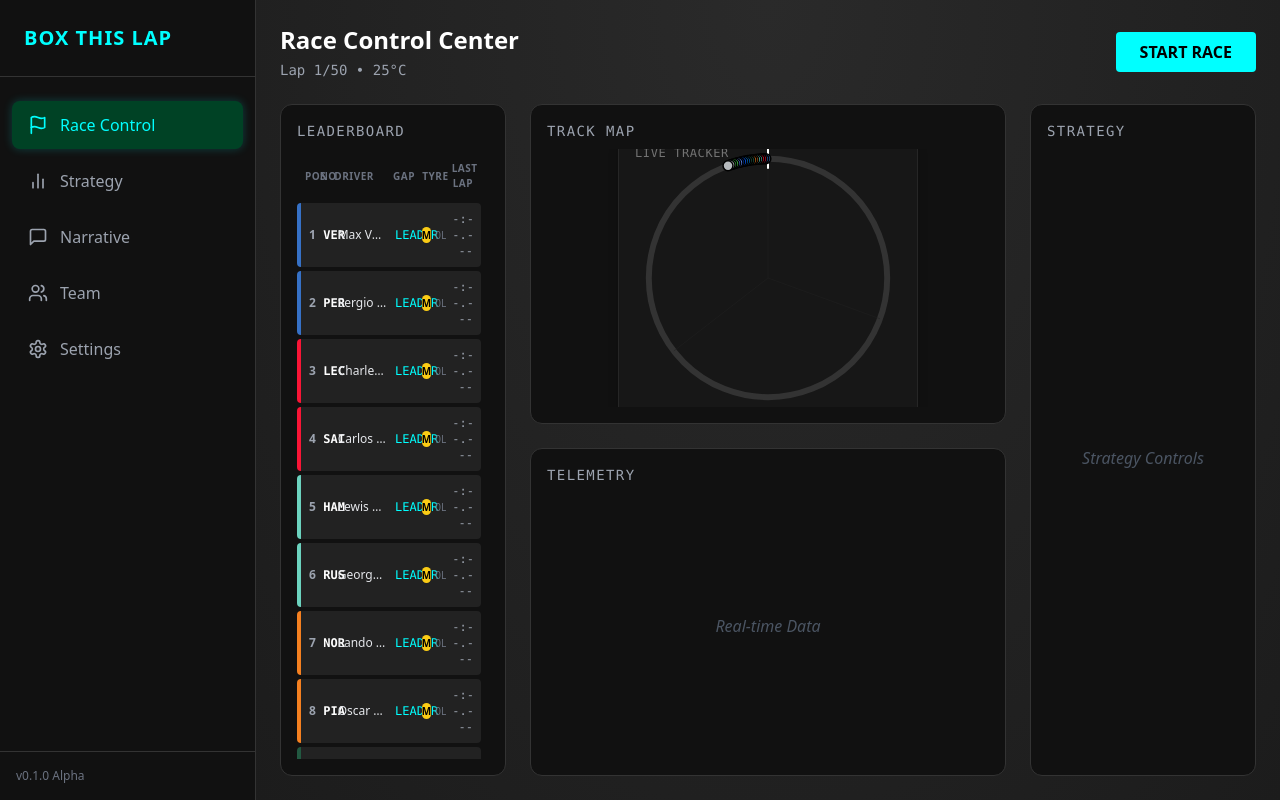
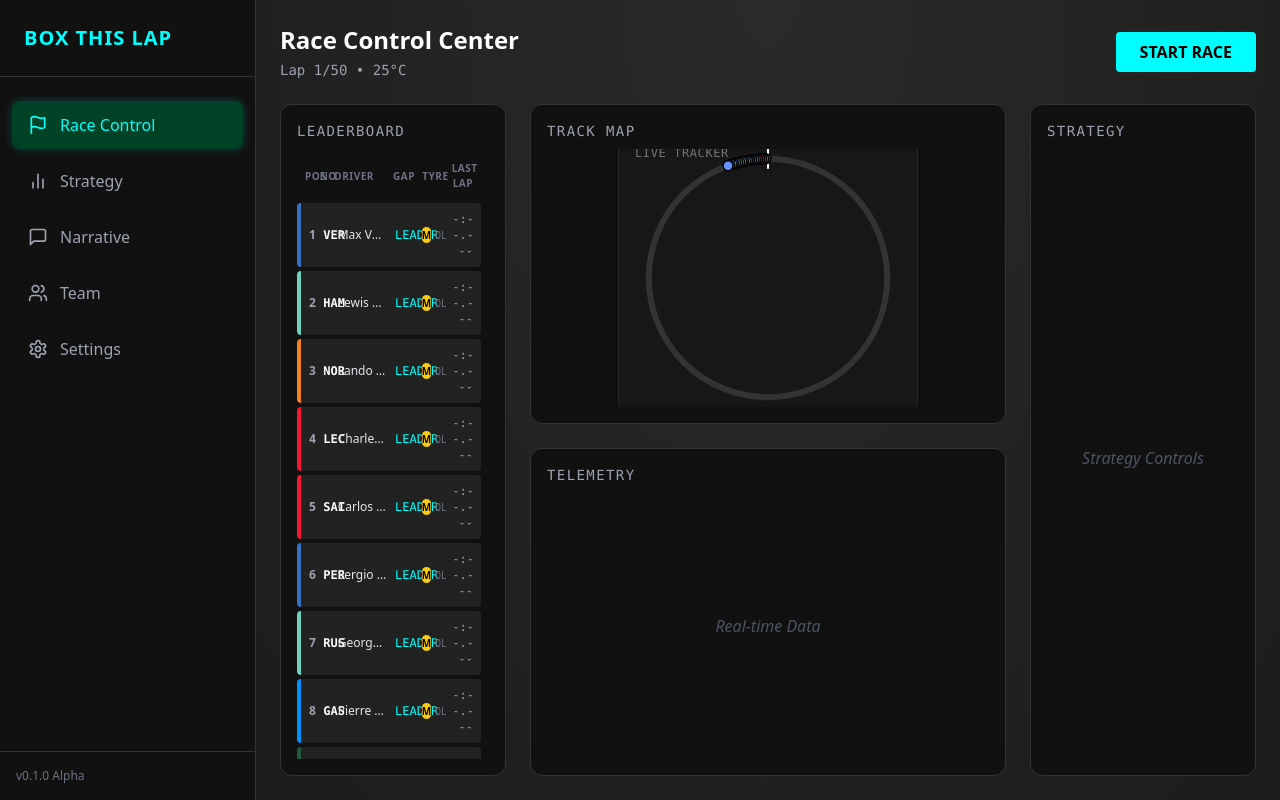
Before and after one commit to ljlleo7-prog/Box-This-Lap, a React (Vite) app: page / in a window 1280 px wide. Built offline with nearby package versions, Linux system fonts and the light colour scheme.

Commit message:
v0.1.3 Add Variety

```diff
--- a/src/components/race/LiveLeaderboard.tsx
+++ b/src/components/race/LiveLeaderboard.tsx
@@ -36,8 +36,9 @@ export const LiveLeaderboard: React.FC = () => {
             <div className="col-span-1 font-bold text-center text-gray-400">{vehicle.position}</div>
             <div className="col-span-1 text-center font-bold font-mono uppercase text-white">{driver.id}</div>
             <div className="col-span-4 font-medium truncate text-gray-200">{driver.name}</div>
-            <div className="col-span-2 text-right font-mono text-[#00FFFF]">
+            <div className={clsx("col-span-2 text-right font-mono", vehicle.drsOpen ? "text-green-500 font-bold" : "text-[#00FFFF]")}>
                {formatGap(vehicle.gapToLeader)}
+               {vehicle.drsOpen && <span className="ml-1 text-[8px] bg-green-500 text-black px-1 rounded align-top">DRS</span>}
             </div>
              <div className="col-span-2 text-center flex items-center justify-center gap-1">
                <span className={clsx(
--- a/src/data/initialData.ts
+++ b/src/data/initialData.ts
@@ -41,7 +41,7 @@ export const DRIVERS: Driver[] = [
     name: 'Sergio Perez',
     team: 'Red Bull Racing',
     color: '#3671C6',
-    basePace: 89.2,
+    basePace: 88.4,
     skill: { racecraft: 85, consistency: 82, tyreManagement: 92, wetWeather: 75 },
     personality: { aggression: 70, stressResistance: 80, teamPlayer: 95 },
     morale: 85,
@@ -53,7 +53,7 @@ export const DRIVERS: Driver[] = [
     name: 'Charles Leclerc',
     team: 'Ferrari',
     color: '#F91536',
-    basePace: 88.3,
+    basePace: 88.1,
     skill: { racecraft: 92, consistency: 88, tyreManagement: 85, wetWeather: 90 },
     personality: { aggression: 85, stressResistance: 80, teamPlayer: 90 },
     morale: 90,
@@ -64,7 +64,7 @@ export const DRIVERS: Driver[] = [
     name: 'Carlos Sainz',
     team: 'Ferrari',
     color: '#F91536',
-    basePace: 88.9,
+    basePace: 88.2,
     skill: { racecraft: 90, consistency: 90, tyreManagement: 88, wetWeather: 85 },
     personality: { aggression: 80, stressResistance: 85, teamPlayer: 85 },
     morale: 88,
@@ -76,7 +76,7 @@ export const DRIVERS: Driver[] = [
     name: 'Lewis Hamilton',
     team: 'Mercedes',
     color: '#6CD3BF',
-    basePace: 88.5,
+    basePace: 88.2,
     skill: { racecraft: 95, consistency: 95, tyreManagement: 98, wetWeather: 95 },
     personality: { aggression: 80, stressResistance: 90, teamPlayer: 90 },
     morale: 90,
@@ -87,7 +87,7 @@ export const DRIVERS: Driver[] = [
     name: 'George Russell',
     team: 'Mercedes',
     color: '#6CD3BF',
-    basePace: 88.8,
+    basePace: 88.3,
     skill: { racecraft: 90, consistency: 88, tyreManagement: 85, wetWeather: 88 },
     personality: { aggression: 88, stressResistance: 85, teamPlayer: 85 },
     morale: 85,
@@ -99,7 +99,7 @@ export const DRIVERS: Driver[] = [
     name: 'Lando Norris',
     team: 'McLaren',
     color: '#F58020',
-    basePace: 88.6,
+    basePace: 88.1,
     skill: { racecraft: 90, consistency: 92, tyreManagement: 90, wetWeather: 92 },
     personality: { aggression: 85, stressResistance: 85, teamPlayer: 95 },
     morale: 95,
@@ -110,7 +110,7 @@ export const DRIVERS: Driver[] = [
     name: 'Oscar Piastri',
     team: 'McLaren',
     color: '#F58020',
-    basePace: 89.0,
+    basePace: 88.3,
     skill: { racecraft: 88, consistency: 90, tyreManagement: 85, wetWeather: 85 },
     personality: { aggression: 75, stressResistance: 95, teamPlayer: 90 },
     morale: 90,
@@ -122,7 +122,7 @@ export const DRIVERS: Driver[] = [
     name: 'Fernando Alonso',
     team: 'Aston Martin',
     color: '#225941',
-    basePace: 89.1,
+    basePace: 88.5,
     skill: { racecraft: 98, consistency: 95, tyreManagement: 90, wetWeather: 90 },
     personality: { aggression: 90, stressResistance: 95, teamPlayer: 70 },
     morale: 85,
@@ -133,7 +133,7 @@ export const DRIVERS: Driver[] = [
     name: 'Lance Stroll',
     team: 'Aston Martin',
     color: '#225941',
-    basePace: 90.5,
+    basePace: 89.0,
     skill: { racecraft: 75, consistency: 70, tyreManagement: 75, wetWeather: 85 },
     personality: { aggression: 80, stressResistance: 70, teamPlayer: 90 },
     morale: 75,
@@ -145,7 +145,7 @@ export const DRIVERS: Driver[] = [
     name: 'Pierre Gasly',
     team: 'Alpine',
     color: '#0090FF',
-    basePace: 89.5,
+    basePace: 88.9,
     skill: { racecraft: 88, consistency: 85, tyreManagement: 85, wetWeather: 92 },
     personality: { aggression: 85, stressResistance: 80, teamPlayer: 80 },
     morale: 80,
@@ -156,7 +156,7 @@ export const DRIVERS: Driver[] = [
     name: 'Esteban Ocon',
     team: 'Alpine',
     color: '#0090FF',
-    basePace: 89.6,
+    basePace: 89.0,
     skill: { racecraft: 90, consistency: 85, tyreManagement: 82, wetWeather: 90 },
     personality: { aggression: 90, stressResistance: 85, teamPlayer: 70 },
     morale: 80,
@@ -168,7 +168,7 @@ export const DRIVERS: Driver[] = [
     name: 'Alexander Albon',
     team: 'Williams',
     color: '#005AFF',
-    basePace: 89.4,
+    basePace: 89.1,
     skill: { racecraft: 88, consistency: 88, tyreManagement: 90, wetWeather: 85 },
     personality: { aggression: 80, stressResistance: 85, teamPlayer: 95 },
     morale: 85,
@@ -179,7 +179,7 @@ export const DRIVERS: Driver[] = [
     name: 'Logan Sargeant',
     team: 'Williams',
     color: '#005AFF',
-    basePace: 90.8,
+    basePace: 89.5,
     skill: { racecraft: 75, consistency: 70, tyreManagement: 75, wetWeather: 70 },
     personality: { aggression: 75, stressResistance: 70, teamPlayer: 90 },
     morale: 70,
@@ -191,7 +191,7 @@ export const DRIVERS: Driver[] = [
     name: 'Daniel Ricciardo',
     team: 'RB',
     color: '#6692FF',
-    basePace: 89.7,
+    basePace: 89.0,
     skill: { racecraft: 92, consistency: 85, tyreManagement: 88, wetWeather: 85 },
     personality: { aggression: 85, stressResistance: 90, teamPlayer: 90 },
     morale: 85,
@@ -202,7 +202,7 @@ export const DRIVERS: Driver[] = [
     name: 'Yuki Tsunoda',
     team: 'RB',
     color: '#6692FF',
-    basePace: 89.6,
+    basePace: 88.9,
     skill: { racecraft: 85, consistency: 80, tyreManagement: 80, wetWeather: 82 },
     personality: { aggression: 92, stressResistance: 75, teamPlayer: 80 },
     morale: 85,
@@ -214,7 +214,7 @@ export const DRIVERS: Driver[] = [
     name: 'Valtteri Bottas',
     team: 'Sauber',
     color: '#52E252',
-    basePace: 89.8,
+    basePace: 89.2,
     skill: { racecraft: 85, consistency: 92, tyreManagement: 90, wetWeather: 85 },
     personality: { aggression: 70, stressResistance: 95, teamPlayer: 95 },
     morale: 80,
@@ -225,7 +225,7 @@ export const DRIVERS: Driver[] = [
     name: 'Guanyu Zhou',
     team: 'Sauber',
     color: '#52E252',
-    basePace: 90.2,
+    basePace: 89.3,
     skill: { racecraft: 80, consistency: 85, tyreManagement: 85, wetWeather: 80 },
     personality: { aggression: 75, stressResistance: 85, teamPlayer: 90 },
     morale: 80,
@@ -237,7 +237,7 @@ export const DRIVERS: Driver[] = [
     name: 'Nico Hulkenberg',
     team: 'Haas',
     color: '#B6BABD',
-    basePace: 89.7,
+    basePace: 89.1,
     skill: { racecraft: 88, consistency: 88, tyreManagement: 80, wetWeather: 90 },
     personality: { aggression: 85, stressResistance: 90, teamPlayer: 85 },
     morale: 85,
@@ -248,7 +248,7 @@ export const DRIVERS: Driver[] = [
     name: 'Kevin Magnussen',
     team: 'Haas',
     color: '#B6BABD',
-    basePace: 89.9,
+    basePace: 89.2,
     skill: { racecraft: 90, consistency: 80, tyreManagement: 75, wetWeather: 88 },
     personality: { aggression: 95, stressResistance: 85, teamPlayer: 80 },
     morale: 80,
--- a/src/engine/simulation.ts
+++ b/src/engine/simulation.ts
@@ -15,12 +15,31 @@ export class SimulationEngine {
   }
 
   private initializeRace(track: Track, drivers: Driver[]): RaceState {
-    const vehicles: VehicleState[] = drivers.map((driver, index) => {
+    // Qualifying Simulation for Grid Order
+    // Simulate a qualifying lap for each driver
+    const qualifyingResults = drivers.map(driver => {
+        // Base pace + random variance + skill variance
+        // Lower basePace is better.
+        // Consistency affects how close to potential they get.
+        const potential = driver.basePace;
+        const consistencyPenalty = (100 - driver.skill.consistency) * 0.005; // Penalty for low consistency
+        const randomVar = this.rng.range(-0.4, 0.4); // +/- 0.4s random variance
+        const lapTime = potential + consistencyPenalty + randomVar;
+        return { driver, lapTime };
+    }).sort((a, b) => a.lapTime - b.lapTime);
+
+    const vehicles: VehicleState[] = qualifyingResults.map((result, index) => {
+      const driver = result.driver;
       // Grid positioning: Randomized start grid with slight variance
       // Base gap 16m (approx 0.2s at start), plus random noise to simulate imperfect grid line-up
       const baseGap = 16;
       const noise = this.rng.range(-1.0, 1.0); // +/- 1m variance
       const startDistance = track.totalDistance - ((index + 1) * baseGap) + noise;
+
+      // Random "Day Form" condition (0.98 to 1.02)
+      // > 1.0 means performing better (speed multiplier)
+      // < 1.0 means performing worse
+      const condition = this.rng.range(0.98, 1.02);
 
       return {
         id: driver.id,
@@ -42,6 +61,7 @@ export class SimulationEngine {
         ersMode: 'balanced',
         paceMode: 'balanced',
 
+        condition, // Initialized condition
         damage: 0,
         stress: 0,
         drsOpen: false,
@@ -104,6 +124,19 @@ export class SimulationEngine {
 
     // 1. Calculate Target Speed
     let targetSpeed = this.calculateTargetSpeed(vehicle, driver);
+
+    // START CHAOS: First Lap Uncertainty
+    if (this.state.currentLap === 1 && vehicle.distanceOnLap < 2000) {
+        // Higher variance/instability in first sector
+        const chaos = this.rng.range(0.85, 1.10); // -15% to +10% speed variance
+
+        // "Check up" logic: If very close to car ahead, chance to check up hard
+        if (vehicle.position > 1 && vehicle.gapToAhead < 0.4 && this.rng.chance(0.05)) {
+             targetSpeed *= 0.7; // Heavy check up / brake check
+        } else {
+             targetSpeed *= chaos;
+        }
+    }
 
     // 2. Apply Acceleration
     // Simple approach: move towards target speed
@@ -330,6 +363,10 @@ export class SimulationEngine {
 
     let speed = avgSpeed;
 
+    // Apply Day Form Condition
+    // e.g., 1.02 -> 2% faster base speed
+    speed *= vehicle.condition;
+
     // Multipliers
     // Tyre Wear: 0-100. 100% wear = significant slow down
     // Quadratic degradation: wear^2 impact
@@ -370,10 +407,13 @@ export class SimulationEngine {
         speed *= 0.98; // 2% penalty for compromised lines
     }
 
-    // Driver Consistency & Skill
+    // Driver Consistency & Skill (Per-tick noise)
     const consistencyFactor = (driver.skill.consistency / 100);
     // Lower consistency = more random variance
-    const varianceRange = 0.02 * (1 - consistencyFactor + 0.1); // 0.2% to 2.2% variance
+    // Increased variance range for more "randomness" as requested
+    // Old: 0.02 * (1 - consistency + 0.1) -> ~0.2%
+    // New: 0.05 * (1 - consistency + 0.3) -> ~1.5% - 2.5% variance per tick
+    const varianceRange = 0.05 * (1 - consistencyFactor + 0.3);
     const noise = this.rng.range(-varianceRange, varianceRange);
     speed *= (1 + noise);
 
--- a/src/types/index.ts
+++ b/src/types/index.ts
@@ -76,6 +76,7 @@ export interface VehicleState {
   paceMode: PaceMode;
 
   // Dynamic factors
+  condition: number; // Day Form (0.98 - 1.02)
   damage: number; // 0-100%
   stress: number; // 0-100%
   drsOpen: boolean; // DRS Active status
```
